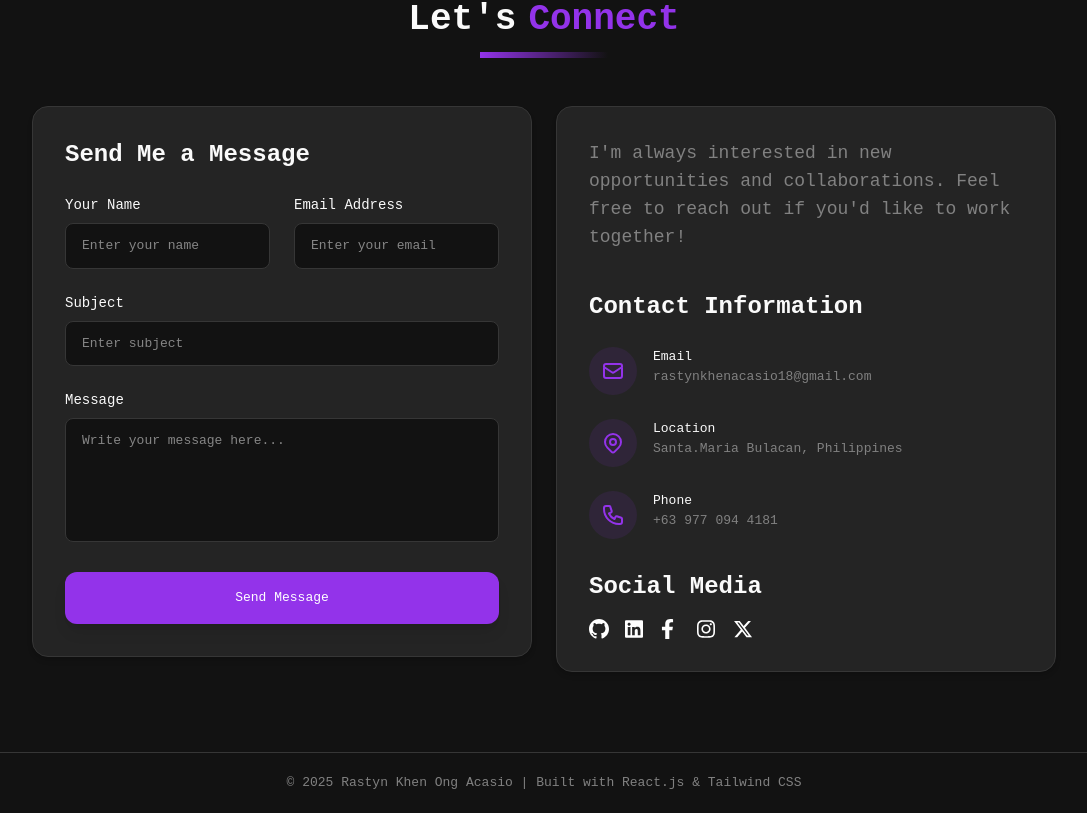
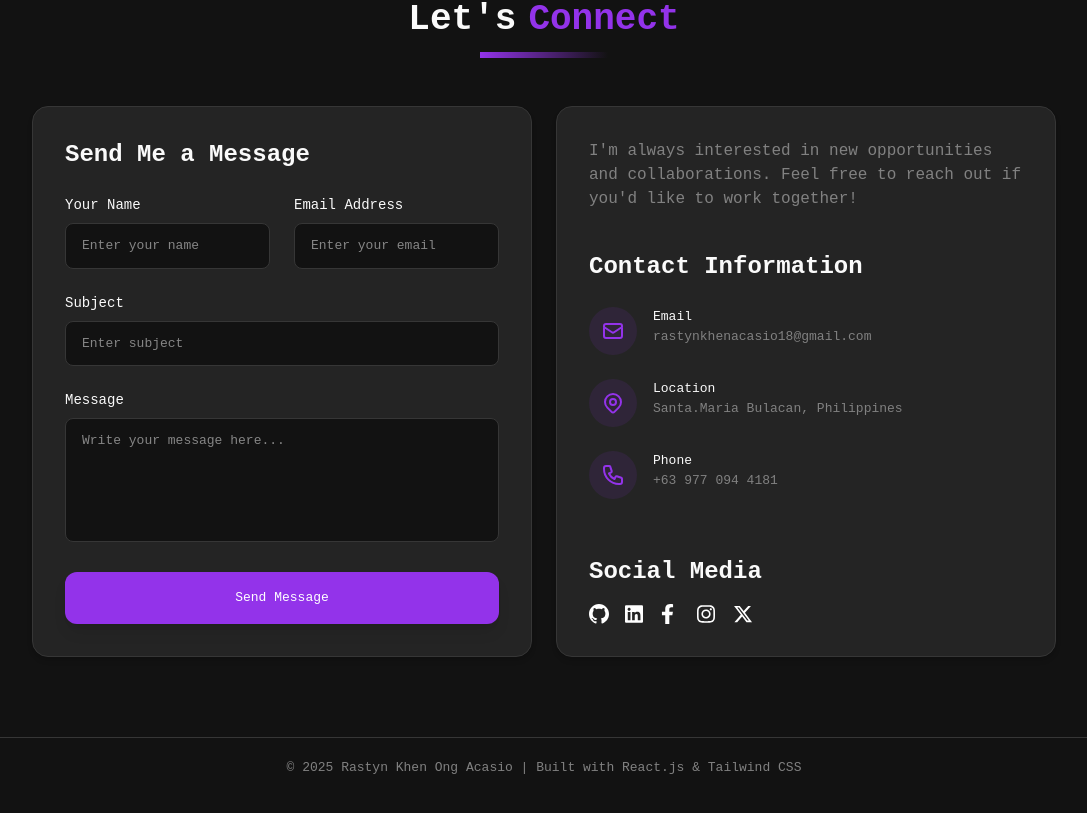
Before and after one commit to rastynkhen18/rastynkhen-portfolio, a React (Vite) app: page /contact in a window 1280 px wide. Shown: the part 3744-4557 px from the top of the page, without its empty margins (96-1183 px from the left). Built offline with nearby package versions, Linux system fonts and the light colour scheme.

Commit message:
Merge Updates

```diff
--- a/src/pages/Contact.jsx
+++ b/src/pages/Contact.jsx
@@ -189,7 +189,7 @@ const Contact = () => {
           <FadeInOnView delay={0.2}>
             <div className="bg-[var(--card-color)] p-8 rounded-2xl border border-[var(--border-color)] shadow-md transition-shadow duration-300 h-full flex flex-col justify-between">
               <div>
-                <p className="text-lg text-[var(--text-gray)] mx-auto mb-10">
+                <p className="text-base text-[var(--text-gray)] mx-auto mb-10">
                   I'm always interested in new opportunities and collaborations.
                   Feel free to reach out if you'd like to work together!
                 </p>
```
